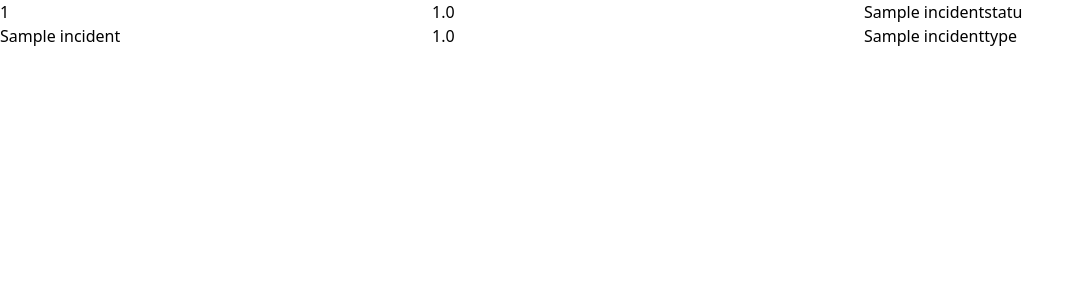
After one commit to AarushThapa/reports-map, a Django app: page /incident/1/ in a window 1280 px wide. The commit adds this page. Shown: the top 300 px of the page, without its empty margins (0-1083 px from the left). Run offline with Django 4.2, Linux system fonts and the light colour scheme; tables that the repository leaves empty hold one stand-in row (values such as "Sample post"); some libraries are stand-ins or nearby versions.

Commit message:
feat: incident detail

```diff
--- a/mapservice/urls.py
+++ b/mapservice/urls.py
@@ -1,6 +1,7 @@
 from django.urls import path
-from .views import BaseMapView
+from .views import BaseMapView, IncidentDetailPage
 
 urlpatterns = [
-    path("", BaseMapView.as_view(), name="index")
+    path("", BaseMapView.as_view(), name="index"),
+    path("incident/<int:pk>/", IncidentDetailPage.as_view(), name="incident_detail")
 ]
--- a/mapservice/views.py
+++ b/mapservice/views.py
@@ -1,7 +1,7 @@
 from typing import Any
 from django.shortcuts import render
 
-from django.views.generic import TemplateView
+from django.views.generic import TemplateView, DetailView
 from .models import Incident, IncidentStatus, IncidentType
 
 
@@ -60,3 +60,8 @@ class BaseMapView(TemplateView):
 #       key: "AIzaSyCqN9JNrIqprBHDGRoEA2muI24LrFvmBfM",
 #       v: "weekly",
 #     });
+
+
+class IncidentDetailPage(DetailView):
+    template_name = "incident_detail.html"
+    model = Incident
--- /dev/null
+++ b/templates/incident_detail.html
@@ -0,0 +1,42 @@
+<!DOCTYPE html>
+<html lang="en">
+<head>
+    <meta charset="UTF-8">
+    <meta name="viewport" content="width=device-width, initial-scale=1.0">
+    <title>Incident Detail Page</title>
+    <script src="https://cdn.tailwindcss.com"></script>
+
+</head>
+<body>
+    <div class="container mx-auto">
+<div class="columns-3">
+<div>
+    {{object.pk}}
+
+</div>
+<div class="div">
+    {{object.name}}
+
+</div>
+<div class="div">
+    {{object.lat}}
+
+</div>
+<div class="div">
+    {{object.long}}
+
+</div>
+<div class="div">
+    {{object.incident_status}}
+
+</div>
+<div class="div">
+    {{object.incident_type}}
+
+</div>
+</div>
+
+</div>
+
+</body>
+</html>
```
Also changed, not shown: templates/index.html (+6 -8 lines).
